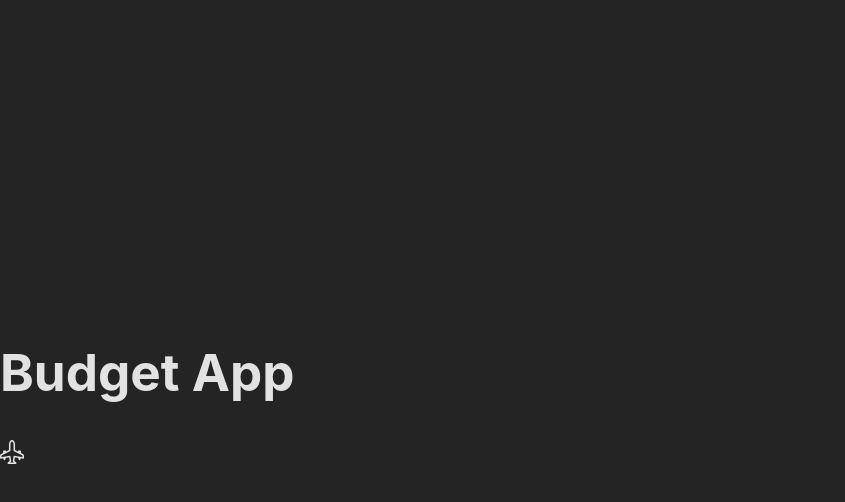
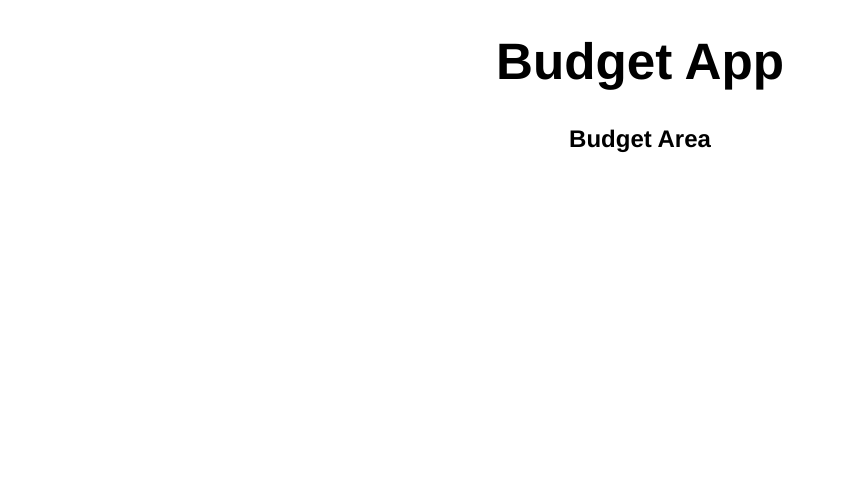
Before and after one commit to 0xNightcat/Budget-App, a React app: page / in a window 1280 px wide. Shown: the top 502 px of the page, without its empty margins (0-845 px from the left). Built offline with nearby package versions, Linux system fonts and the light colour scheme; the HTML template or start-up script is replaced by a standard one.

Commit message:
component creation started

```diff
--- a/src/App.scss
+++ b/src/App.scss
@@ -0,0 +1,5 @@
+.app {
+   text-align: center;
+   display: block;
+   font-family: 'Franklin Gothic Medium', 'Arial Narrow', Arial, sans-serif;
+}
--- a/src/App.tsx
+++ b/src/App.tsx
@@ -1,10 +1,14 @@
 import './App.scss';
+import BudgetApp from './components/BudgetApp';
 
+// app component
 function App() {
   return (
     <>
-      <h1>Budget App</h1>
-      <h2><i className="bi bi-airplane-engines"></i></h2>
+     <div className='app'>
+        <h1>Budget App</h1>
+        <BudgetApp />
+      </div>
     </>
   )
 }
--- /dev/null
+++ b/src/components/BudgetApp.scss
@@ -0,0 +1,3 @@
+// .budget {
+
+// }
--- /dev/null
+++ b/src/components/BudgetApp.tsx
@@ -0,0 +1,17 @@
+import './BudgetApp.scss';
+import { Card } from 'react-bootstrap';
+
+// budget component
+const BudgetApp = function() {
+   return (
+      <div className='budget'>
+         <Card className='card'>
+            <Card.Body>
+               <h2>Budget Area</h2>
+            </Card.Body>
+         </Card>
+      </div>
+   )
+}
+
+export default BudgetApp;
--- a/src/index.scss
+++ b/src/index.scss
@@ -1,20 +1,5 @@
-:root {
-  font-family: Inter, system-ui, Avenir, Helvetica, Arial, sans-serif;
-  line-height: 1.5;
-  font-weight: 400;
-  color-scheme: light dark;
-  color: rgba(255, 255, 255, 0.87);
-  background-color: #242424;
-  font-synthesis: none;
-  text-rendering: optimizeLegibility;
-  -webkit-font-smoothing: antialiased;
-  -moz-osx-font-smoothing: grayscale;
-}
-
 body {
   margin: 0;
-  display: flex;
-  place-items: center;
   min-width: 320px;
   min-height: 100vh;
   h1 {
```
